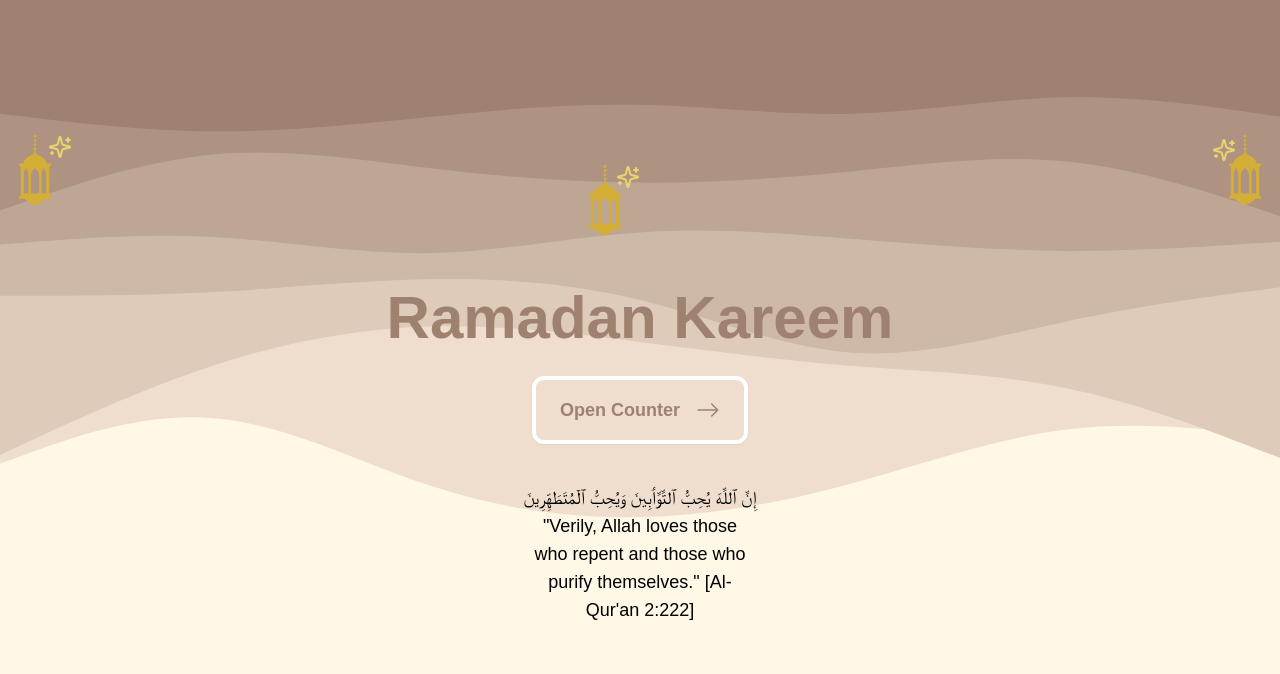
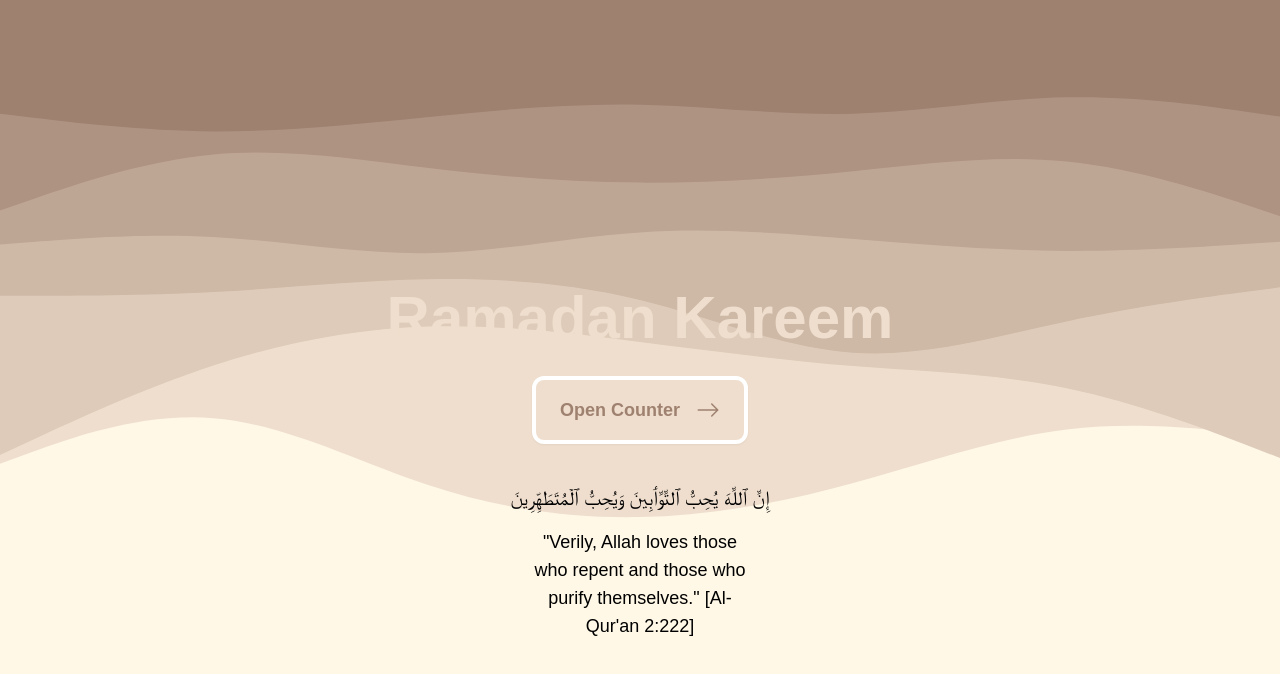
Before and after one commit to devXamr/dhikr-log, a React (Vite) app: page / in a window 1280 px wide. Shown: the top 674 px of the page. Built offline with nearby package versions, Linux system fonts and the light colour scheme; a web font is replaced by a local one.

Commit message:
fixed branch issues

```diff
--- a/src/CountingTasbih.jsx
+++ b/src/CountingTasbih.jsx
@@ -102,68 +102,112 @@ export default function CountingTasbih({isDarkOn, setDark}){
 
 
   return (
-        <div className={`${isDarkOn && 'dark'} dark:bg-black font-cabinet overflow-hidden`}>
+    <div
+      className={`${isDarkOn && "dark"} dark:bg-black font-cabinet overflow-hidden`}
+    >
       {/*<DarkModeToggleButton boolVal={isDarkOn} setterFunc={setDark}/>*/}
-            <button onClick={handleBackClick} className='text-5xl fixed top-3 left-3 text-[#9F8170]'><IoMdArrowRoundBack/></button>
-            <div className='w-screen h-screen z-10 dark:bg-black pt-48' onClick={updateTasbih}>
-
-
-
-                <button className='mx-auto w-fit block        '>
-                    <GrPowerReset onClick={resetTasbih} className='ml-auto mr-auto text-4xl text-[#9F8170] dark:text-gray-500'/>
+      <button
+        onClick={handleBackClick}
+        className="text-5xl fixed top-3 left-3 text-[#9F8170]"
+      >
+        <IoMdArrowRoundBack />
+      </button>
+      <div
+        className="w-screen h-screen z-10 dark:bg-black pt-48"
+        onClick={updateTasbih}
+      >
+        <button className="mx-auto w-fit block        ">
+          <GrPowerReset
+            onClick={resetTasbih}
+            className="ml-auto mr-auto text-4xl text-[#9F8170] dark:text-gray-500"
+          />
         </button>
 
-
-                <div className='font-orbitron text-center text-7xl text-[#9F8170] mt-14 dark:text-gray-400'>{tasbih}</div>
-
-                {tasbih === 0 && <div className='font-sans font-light text-lg text-center pt-12 dark:text-white'>Tap To Start</div>}
-
-                {tasbih > 0 && <button
-                    className='block font-bold text-center  text-[#9F8170] bg-[#efdecd] w-max mt-11 mr-auto ml-auto pr-3 pl-3 pt-1 pb-1 rounded-lg text-xl border-4 border-white shadow-sm hover:cursor-pointer duration-200 hover:px-5 dark:text-white dark:bg-gray-600 dark:border-gray-700' onClick={changeSave}>Save</button>}
-
-
-                <button onClick={changeLog} className='block font-bold text-center shadow-sm w-max mt-4 mr-auto ml-auto pr-3 pl-3 pt-1 pb-1 rounded-lg text-xl mb-8 border-4 border-white hover:cursor-pointer duration-200 hover:px-5 dark:text-white dark:bg-gray-600 dark:border-gray-700 text-[#9F8170] bg-[#efdecd]'>Show Log</button>
-                { isLogClicked &&
-                    <motion.div
-                        initial={{opacity: 0, y: 1000}}
-                        animate={{opacity: 100, y: 0}}
-                        transition={{ease: "easeInOut"}}
-                        className='mr-1 font-cabinet ml-1 relative bg-white h-screen bottom-96 pt-7 rounded-t-2xl dark:bg-black'>
-                        <div className='flex justify-between font-bold'>
-                            <RowComp text='Date'/>
-                            <RowComp text='Label'/>
-                            <RowComp text='Count'/>
+        <div className="font-orbitron text-center text-7xl text-[#9F8170] mt-14 dark:text-gray-400">
+          {tasbih}
         </div>
 
-                        {allLogs.map(log => <OneFullRow date={log.date} lab={log.label} count={log.count}/>)}
-                        <button onClick={changeLog}
-                                className='block font-bold text-center shadow-sm w-max mt-8 mr-auto ml-auto pr-3 pl-3 pt-1 pb-1 rounded-lg text-xl mb-3 border-4 border-white hover:cursor-pointer duration-200 hover:px-5 dark:text-white dark:bg-gray-600 dark:border-gray-700 text-[#9F8170] bg-[#efdecd]'>Close Logs
+        {tasbih === 0 && (
+          <div className="font-sans font-light text-lg text-center pt-12 dark:text-white">
+            Tap To Start
+          </div>
+        )}
+
+        {tasbih > 0 && (
+          <button
+            className="block font-bold text-center  text-[#9F8170] bg-[#efdecd] w-max mt-11 mr-auto ml-auto pr-3 pl-3 pt-1 pb-1 rounded-lg text-xl border-4 border-white shadow-sm hover:cursor-pointer duration-200 hover:px-5 dark:text-white dark:bg-gray-600 dark:border-gray-700"
+            onClick={changeSave}
+          >
+            Save
           </button>
-                        {allLogs && <div
-                            className='font-bold text-center bg-white border-4 border-red-600 text-red-600 hover:text-white duration-200 hover:cursor-pointer hover:bg-red-600 w-max mt-4 mr-auto ml-auto pr-3 pl-3 pt-1 pb-1 rounded-lg'
-                            onClick={deleteLogs}>Delete All</div>}
+        )}
 
-                    </motion.div>
-
-                }
+        <button
+          onClick={changeLog}
+          className="block font-bold text-center shadow-sm w-max mt-4 mr-auto ml-auto pr-3 pl-3 pt-1 pb-1 rounded-lg text-xl mb-8 border-4 border-white hover:cursor-pointer duration-200 hover:px-5 dark:text-white dark:bg-gray-600 dark:border-gray-700 text-[#9F8170] bg-[#efdecd]"
+        >
+          Show Log
+        </button>
+        {isLogClicked && (
+          <motion.div
+            initial={{ opacity: 0, y: 1000 }}
+            animate={{ opacity: 100, y: 0 }}
+            transition={{ ease: "easeInOut" }}
+            className="mr-1 font-cabinet ml-1 relative bg-white h-screen bottom-96 pt-7 rounded-t-2xl dark:bg-black"
+          >
+            <div className="flex justify-between font-bold">
+              <RowComp text="Date" />
+              <RowComp text="Label" />
+              <RowComp text="Count" />
             </div>
 
-            {isSaveClicked && <div
-                className='dark:text-white dark:bg-gray-600 z-50 bg-gray-200 absolute top-80 left-16 text-center pr-7 pl-7 pb-16 pt-16 rounded-xl mr-auto ml-auto'>
-                <div className='text-xl font-bold mb-3'>Save As:</div>
-                <input type='text' value={name} onChange={updateName} placeholder='Enter name' className='py-2 rounded-xl px-3 dark:bg-gray-400 dark:text-white dark:font-semibold' />
-                <div onClick={handleLogSubmit}
-                    className='font-bold text-center bg-white text-black w-max mt-4 mr-auto ml-auto pr-3 pl-3 pt-1 pb-1 rounded-lg text-xl border-4 border-white hover:border-green-800 hover:cursor-pointer duration-200 hover:px-5 dark:text-white dark:bg-black dark:border-gray-800'>Done
+            {allLogs.map((log) => (
+              <OneFullRow date={log.date} lab={log.label} count={log.count} />
+            ))}
+            <button
+              onClick={changeLog}
+              className="block font-bold text-center shadow-sm w-max mt-8 mr-auto ml-auto pr-3 pl-3 pt-1 pb-1 rounded-lg text-xl mb-3 border-4 border-white hover:cursor-pointer duration-200 hover:px-5 dark:text-white dark:bg-gray-600 dark:border-gray-700 text-[#9F8170] bg-[#efdecd]"
+            >
+              Close Logs
+            </button>
+            {allLogs && (
+              <div
+                className="font-bold text-center bg-white border-4 border-red-600 text-red-600 hover:text-white duration-200 hover:cursor-pointer hover:bg-red-600 w-max mt-4 mr-auto ml-auto pr-3 pl-3 pt-1 pb-1 rounded-lg"
+                onClick={deleteLogs}
+              >
+                Delete All
               </div>
-                <div onClick={changeSave} className='font-bold text-center w-max mt-4 mr-auto ml-auto pr-3 pl-3 pt-1 pb-1 rounded-lg text-xl hover:px-5 bg-white border-4 border-red-600 text-red-600 hover:text-white duration-200 hover:cursor-pointer hover:bg-red-600'>Cancel</div>
+            )}
+          </motion.div>
+        )}
+      </div>
 
-
-
-
-            </div>}
-
-
+      {isSaveClicked && (
+          <div
+              className="dark:text-white bg-[#efdecd] dark:bg-gray-600 z-50 fixed inset-9 top-48 h-max text-center px-9 py-16 rounded-xl mx-auto text-[#9F8170]">
+            <div className="text-xl font-bold mb-3">Save As:</div>
+            <input
+                type="text"
+                value={name}
+                onChange={updateName}
+                autoFocus={true}
+                placeholder="Eg. Astaghfirullah - Maghrib"
+                className="py-2 rounded-xl px-5 dark:bg-gray-400 dark:text-white dark:font-semibold w-full"
+            />
+            <button
+                className="block font-bold text-center  text-[#9F8170] bg-[#efdecd] w-max mt-11 mr-auto ml-auto pr-3 pl-3 pt-1 pb-1 rounded-lg text-xl border-4 border-white shadow-sm hover:cursor-pointer duration-200 hover:px-5 dark:text-white dark:bg-gray-600 dark:border-gray-700"
+                onClick={handleLogSubmit}
+            >
+              Done
+            </button>
+            <div
+                onClick={changeSave}
+                className="font-bold text-center w-max mt-4 mr-auto ml-auto pr-3 pl-3 pt-1 pb-1 rounded-lg text-xl hover:px-5 bg-white border-4 border-red-600 text-red-600 hover:text-white duration-200 hover:cursor-pointer hover:bg-red-600"
+            >
+              Cancel
             </div>
-    )
-
+          </div>
+      )}
+    </div>
+  );
 }
--- a/src/Landing.jsx
+++ b/src/Landing.jsx
@@ -1,71 +1,97 @@
-import {useNavigate} from "react-router-dom";
-import DarkModeToggleButton from "./DarkModeToggleButton.jsx";
-import waves from './assets/layered-waves-haikei (1).svg'
-import wavesmobile from './assets/layered-waves-haikei-mobile.svg'
-import lantern from './assets/islamic-lantern-svgrepo-com.svg'
-import sparkles from './assets/sparkles.svg'
-import {motion} from  'motion/react'
-import {MoveRight} from "lucide";
+import { useNavigate } from "react-router-dom";
+import wavesmobile from "./assets/layered-waves-haikei-mobile.svg";
+import lantern from "./assets/islamic-lantern-svgrepo-com.svg";
+import sparkles from "./assets/sparkles.svg";
+import { motion } from "motion/react";
 import { BsArrowRight } from "react-icons/bs";
-import { GiTronArrow } from "react-icons/gi"
-import { PiArrowBendRightUp } from "react-icons/pi"
 
-
-
-
-export default function Landing({isDarkOn, setDark}){
-
-    const navigate = useNavigate()
-    function simpleDirect(){
-        navigate('/simple')
+export default function Landing({ isDarkOn, setDark }) {
+  const navigate = useNavigate();
+  function simpleDirect() {
+    navigate("/simple");
   }
 
   // temporarily disabled.
-    function tasbihDirect(){
-        navigate('/tasbih')
+  function tasbihDirect() {
+    navigate("/tasbih");
   }
-    return <div className={`${isDarkOn && 'dark'} font-cabinet`}>
-
-
+  return (
+    <div className={`${isDarkOn && "dark"} font-cabinet`}>
       {/*<DarkModeToggleButton boolVal={isDarkOn} setterFunc={setDark}/> */}
-        <div className='h-screen w-screen dark:bg-black relative '>
-
-
-            <div className='text-center pt-72 font-semibold text-[#9F8170] text-6xl dark:text-[#9F8170]'>Ramadan Kareem
+      <div className="h-screen w-screen dark:bg-black relative ">
+        <div className="md:text-[#efdecd] text-center pt-72 font-semibold text-[#9F8170] text-6xl dark:text-[#9F8170]">
+          Ramadan Kareem
         </div>
-            <button onClick={simpleDirect}
-                    className='flex pt-4 pr-6 pl-6 pb-4  border-white border-4 hover:shadow-md shadow-sm text-center mt-7 w-fit mr-auto ml-auto rounded-xl bg-[#efdecd] hover:cursor-pointer duration-200 dark:bg-gray-600 dark:text-white dark:font-bold dark:border-gray-700'>
-
-                <div className='mr-4 text-lg text-[#9F8170] font-bold'>Open Counter</div>
-                <BsArrowRight className='mt-0.5 font-black text-2xl text-[#9F8170]'/>
-
+        <button
+          onClick={simpleDirect}
+          className="flex pt-4 pr-6 pl-6 pb-4  border-white border-4 hover:shadow-md shadow-sm text-center mt-7 w-fit mr-auto ml-auto rounded-xl bg-[#efdecd] hover:cursor-pointer duration-200 dark:bg-gray-600 dark:text-white dark:font-bold dark:border-gray-700"
+        >
+          <div className="mr-4 text-lg text-[#9F8170] font-bold">
+            Open Counter
+          </div>
+          <BsArrowRight className="mt-0.5 font-black text-2xl text-[#9F8170]" />
         </button>
 
-            <div className='text-center text-lg mt-10'>إِنَّ ٱللَّهَ يُحِبُّ ٱلتَّوَّٲبِينَ وَيُحِبُّ ٱلۡمُتَطَهِّرِينَ </div>
-            <div className='text-center text-lg max-w-56 mx-auto'>"Verily, Allah loves those who repent and those who purify themselves." [Al-Qur'an 2:222]</div>
-
-
-
-
+        <div className="text-center text-lg mt-10 md:text-xl">
+          إِنَّ ٱللَّهَ يُحِبُّ ٱلتَّوَّٲبِينَ وَيُحِبُّ ٱلۡمُتَطَهِّرِينَ{" "}
+        </div>
+        <div className="text-center text-lg max-w-56 mx-auto mt-4">
+          "Verily, Allah loves those who repent and those who purify
+          themselves." [Al-Qur'an 2:222]
+        </div>
       </div>
 
-        <motion.div initial={{opacity: 0, y: -100}} animate={{opacity: 100, y: 0}}
-                    transition={{duration: 1, delay: 0.2, ease: "easeInOut"}} className='w-screen fixed top-0 -z-20'>
+      <motion.div
+        initial={{ opacity: 0, y: -100 }}
+        animate={{ opacity: 100, y: 0 }}
+        transition={{ duration: 1, delay: 0.2, ease: "easeInOut" }}
+        className="w-screen fixed top-0 -z-20"
+      >
         {/* Change the svg entirely when dark mode toggles */}
-            <img alt='brown waves' src={wavesmobile} className={`w-[100%] fixed`}/>
-
+        <img alt="brown waves" src={wavesmobile} className={`w-[100%] fixed`} />
       </motion.div>
-        <motion.img initial={{opacity: 0, y: -10}} animate={{opacity: 100, y: 0}}
-                    transition={{duration: 1.2, delay: 1.2}} src={lantern} className='fixed z-50 top-[135px] h-[70px]'/>
-        <motion.img initial={{opacity: 0, y: -10}} animate={{opacity: 100, y: 0}} src={lantern}
-                    transition={{duration: 1.2, delay: 1.6}} className='fixed z-50 top-[135px] right-0 h-[70px]'/>
-        <motion.img initial={{opacity: 0, y: -10}} animate={{opacity: 100, y: 0}} src={lantern}
-                    transition={{duration: 1.2, delay: 1.4}} className='fixed z-50 top-[165px] right-[50%] h-[70px]'/>
-        <motion.img initial={{opacity: 0, y: -10}} animate={{opacity: 100, y: 0}}
-                    transition={{duration: 1.2, delay: 1.3, ease: 'easeInOut'}} src={sparkles}
-                    className='fixed z-50 top-[135px] left-12'/>
-        <motion.img initial={{opacity: 0, y: -10}} animate={{opacity: 100, y: 0}} transition={{duration: 1.2, delay: 1.5, ease: 'easeInOut'}} src={sparkles} className='fixed z-50 top-[138px]  right-11'/>
-        <motion.img initial={{opacity: 0, y: -10}} animate={{opacity: 100, y: 0}} transition={{duration: 1.2, delay: 1.7, ease: 'easeInOut'}} src={sparkles} className='fixed z-50 top-[165px] right-[50%]'/>
-
+      <motion.img
+        initial={{ opacity: 0, y: -10 }}
+        animate={{ opacity: 100, y: 0 }}
+        transition={{ duration: 1.2, delay: 1.2 }}
+        src={lantern}
+        className="md:hidden fixed z-50 top-[135px] h-[70px]"
+      />
+      <motion.img
+        initial={{ opacity: 0, y: -10 }}
+        animate={{ opacity: 100, y: 0 }}
+        src={lantern}
+        transition={{ duration: 1.2, delay: 1.6 }}
+        className="md:hidden fixed z-50 top-[135px] right-0 h-[70px]"
+      />
+      <motion.img
+        initial={{ opacity: 0, y: -10 }}
+        animate={{ opacity: 100, y: 0 }}
+        src={lantern}
+        transition={{ duration: 1.2, delay: 1.4 }}
+        className="md:hidden fixed z-50 top-[165px] right-[50%] h-[70px]"
+      />
+      <motion.img
+        initial={{ opacity: 0, y: -10 }}
+        animate={{ opacity: 100, y: 0 }}
+        transition={{ duration: 1.2, delay: 1.3, ease: "easeInOut" }}
+        src={sparkles}
+        className="md:hidden fixed z-50 top-[135px] left-12"
+      />
+      <motion.img
+        initial={{ opacity: 0, y: -10 }}
+        animate={{ opacity: 100, y: 0 }}
+        transition={{ duration: 1.2, delay: 1.5, ease: "easeInOut" }}
+        src={sparkles}
+        className="md:hidden fixed z-50 top-[138px]  right-11"
+      />
+      <motion.img
+        initial={{ opacity: 0, y: -10 }}
+        animate={{ opacity: 100, y: 0 }}
+        transition={{ duration: 1.2, delay: 1.7, ease: "easeInOut" }}
+        src={sparkles}
+        className="md:hidden fixed z-50 top-[165px] right-[50%]"
+      />
     </div>
+  );
 }
```
Lines whose indentation alone changed are shown as unchanged.
